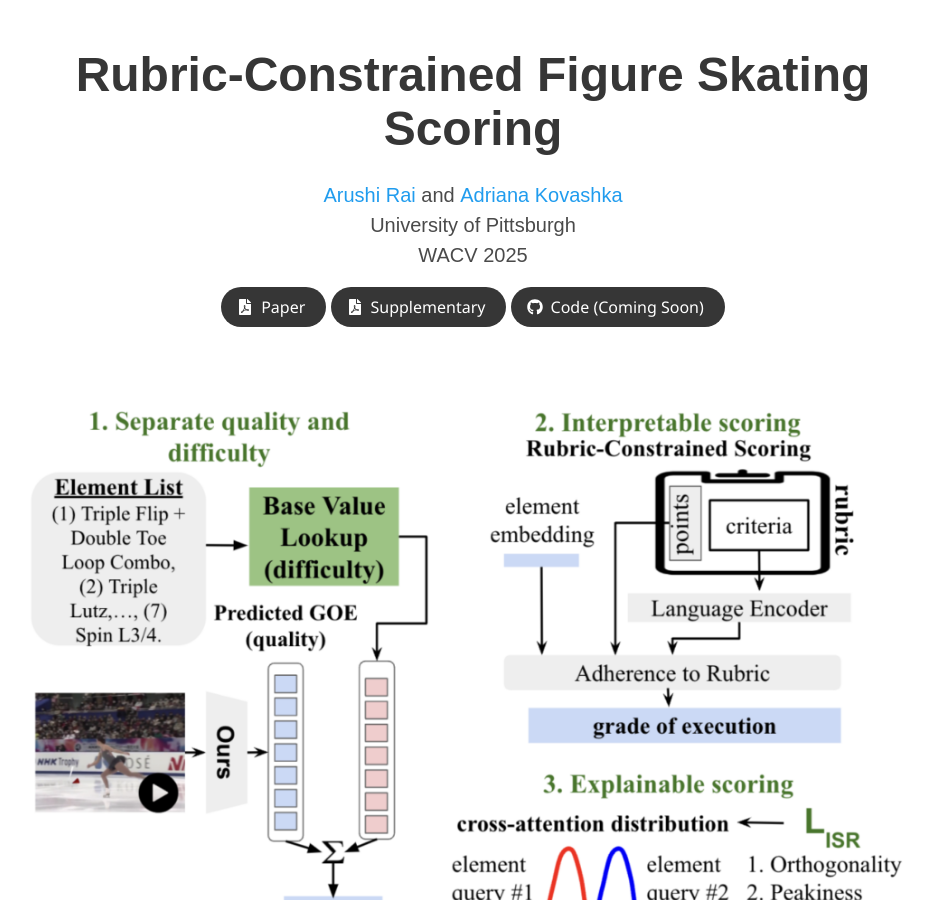
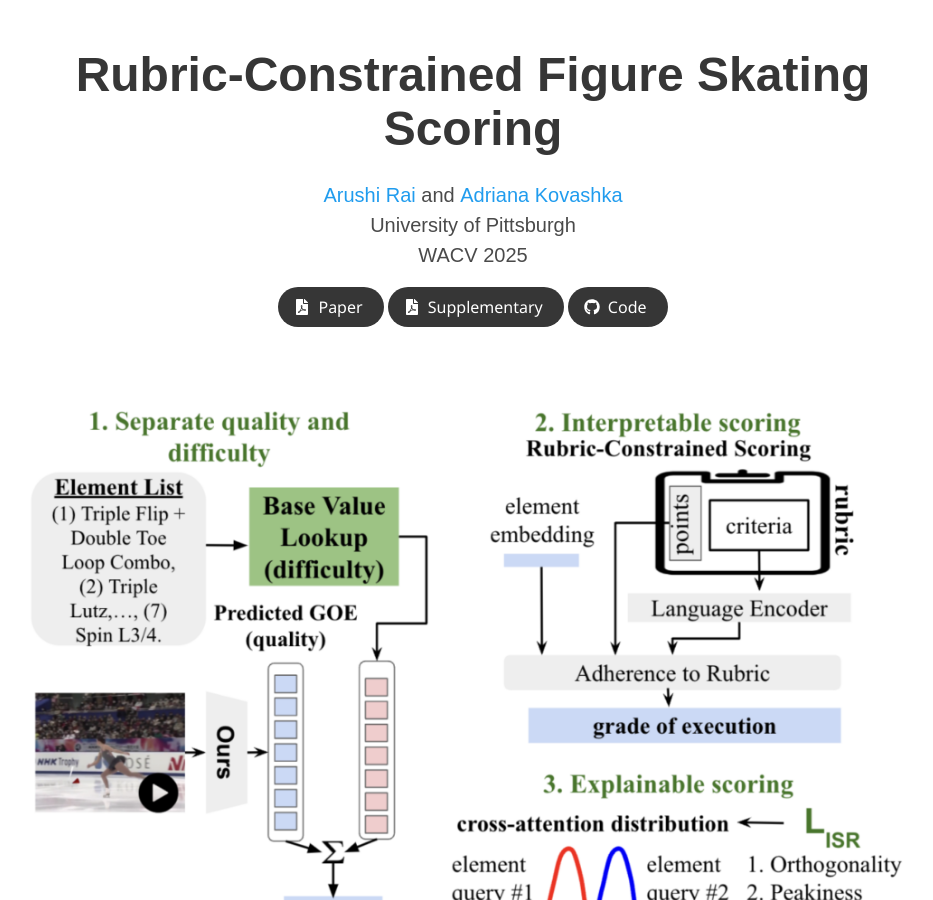
Before and after one commit to arushirai1/arushirai1.github.io, a Jekyll site: the page rcs-project.html, which Jekyll copies as it is, in a window 1280 px wide and 900 px high. Shown: the whole window, without its empty margins (167-1100 px from the left). Built offline with Jekyll 4.4.1, drawn with Linux system fonts in a browser that asks for light colours; nearby versions of some CDN libraries; some web fonts are replaced; library files that are not in the unit come from our copies; a style sheet for code colours, icons or effects is not loaded.

Commit message:
Add code link

```diff
--- a/rcs-project.html
+++ b/rcs-project.html
@@ -93,12 +93,12 @@
 
                   <!-- Github link -->
                   <span class="link-block">
-                    <a href="https://github.com/YOUR REPO HERE" target="_blank"
+                    <a href="https://github.com/arushirai1/Rubric-Constrained-FS-Scoring" target="_blank"
                     class="external-link button is-normal is-rounded is-dark">
                     <span class="icon">
                       <i class="fab fa-github"></i>
                     </span>
-                    <span>Code (Coming Soon)</span>
+                    <span>Code</span>
                   </a>
                 </span>
 
```
